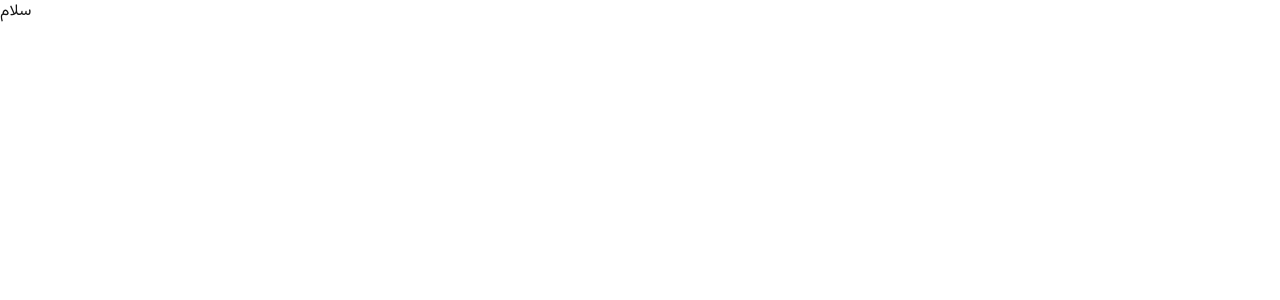
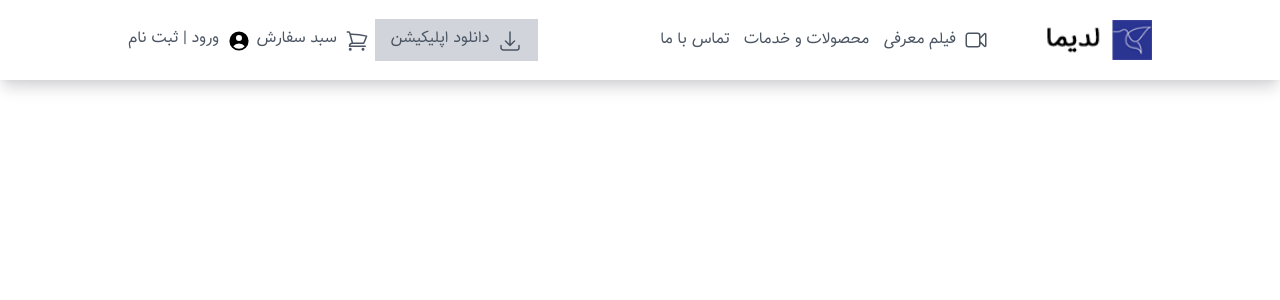
Before and after one commit to Ali-Primer/color-selector, a Next.js app: page / in a window 1280 px wide. Shown: the top 300 px of the page. Built offline with nearby package versions, Linux system fonts and the light colour scheme.

Commit message:
header done

```diff
--- /dev/null
+++ b/app/components/global/HeaderDesktop.tsx
@@ -0,0 +1,98 @@
+import Image from "next/image";
+
+export function HeaderDesktop() {
+  return (
+    <>
+      <div className="hidden w-full h-20 shadow-zinc-300 shadow-lg lg:flex justify-center">
+        <div className="w-4/5 flex justify-between h-full">
+          {/* right header */}
+          <div className="h-full items-center flex w-[48%] justify-between">
+            <div className="flex items-center h-full">
+              <Image
+                className="flex items-center"
+                alt="logo"
+                src="/logo/logobig.png"
+                width={120}
+                height={100}
+              />
+            </div>
+            <div className="flex w-8/12 justify-between text-gray-600">
+              <div className="flex gap-x-2">
+                <svg
+                  xmlns="http://www.w3.org/2000/svg"
+                  fill="none"
+                  viewBox="0 0 24 24"
+                  strokeWidth={1.5}
+                  stroke="currentColor"
+                  className="size-6"
+                >
+                  <path
+                    strokeLinecap="round"
+                    strokeLinejoin="round"
+                    d="m15.75 10.5 4.72-4.72a.75.75 0 0 1 1.28.53v11.38a.75.75 0 0 1-1.28.53l-4.72-4.72M4.5 18.75h9a2.25 2.25 0 0 0 2.25-2.25v-9a2.25 2.25 0 0 0-2.25-2.25h-9A2.25 2.25 0 0 0 2.25 7.5v9a2.25 2.25 0 0 0 2.25 2.25Z"
+                  />
+                </svg>
+                فیلم معرفی
+              </div>
+              <div>محصولات و خدمات</div>
+              <div>تماس با ما</div>
+            </div>
+          </div>
+
+          {/* left header */}
+          <div className="flex items-center justify-between w-2/5 text-gray-600">
+            <button className="flex gap-x-2 bg-gray-300 py-2 px-4">
+              <svg
+                xmlns="http://www.w3.org/2000/svg"
+                fill="none"
+                viewBox="0 0 24 24"
+                strokeWidth={1.5}
+                stroke="currentColor"
+                className="size-6 mt-[2px]"
+              >
+                <path
+                  strokeLinecap="round"
+                  strokeLinejoin="round"
+                  d="M3 16.5v2.25A2.25 2.25 0 0 0 5.25 21h13.5A2.25 2.25 0 0 0 21 18.75V16.5M16.5 12 12 16.5m0 0L7.5 12m4.5 4.5V3"
+                />
+              </svg>
+              دانلود اپلیکیشن
+            </button>
+            <div className="flex gap-x-2">
+              <svg
+                xmlns="http://www.w3.org/2000/svg"
+                fill="none"
+                viewBox="0 0 24 24"
+                strokeWidth={1.5}
+                stroke="currentColor"
+                className="size-6 mt-[2px]"
+              >
+                <path
+                  strokeLinecap="round"
+                  strokeLinejoin="round"
+                  d="M2.25 3h1.386c.51 0 .955.343 1.087.835l.383 1.437M7.5 14.25a3 3 0 0 0-3 3h15.75m-12.75-3h11.218c1.121-2.3 2.1-4.684 2.924-7.138a60.114 60.114 0 0 0-16.536-1.84M7.5 14.25 5.106 5.272M6 20.25a.75.75 0 1 1-1.5 0 .75.75 0 0 1 1.5 0Zm12.75 0a.75.75 0 1 1-1.5 0 .75.75 0 0 1 1.5 0Z"
+                />
+              </svg>
+              سبد سفارش
+            </div>
+            <div className="flex gap-x-2">
+              <svg
+                xmlns="http://www.w3.org/2000/svg"
+                viewBox="0 0 20 20"
+                fill="black"
+                className="size-6 mt-[2px]"
+              >
+                <path
+                  fillRule="evenodd"
+                  d="M18 10a8 8 0 1 1-16 0 8 8 0 0 1 16 0Zm-5.5-2.5a2.5 2.5 0 1 1-5 0 2.5 2.5 0 0 1 5 0ZM10 12a5.99 5.99 0 0 0-4.793 2.39A6.483 6.483 0 0 0 10 16.5a6.483 6.483 0 0 0 4.793-2.11A5.99 5.99 0 0 0 10 12Z"
+                  clipRule="evenodd"
+                />
+              </svg>
+              ورود | ثبت نام
+            </div>
+          </div>
+        </div>
+      </div>
+    </>
+  );
+}
--- a/app/layout.tsx
+++ b/app/layout.tsx
@@ -21,7 +21,7 @@ export default function RootLayout({
 }>) {
   return (
     <html lang="fa">
-      <body className={`${Tanha.className} ${Tanha2.className}`}>{children}</body>
+      <body style={{direction: "rtl"}} className={`${Tanha.className} ${Tanha2.className}`}>{children}</body>
     </html>
   );
 }
--- a/app/page.tsx
+++ b/app/page.tsx
@@ -1,10 +1,11 @@
 "use client";
+import { HeaderDesktop } from "./components/global/HeaderDesktop";
 import "./globals.css";
 
 export default function Home() {
   return (
     <>
-      سلام
+      <HeaderDesktop/>
     </>
   );
 }
```
Also changed, not shown: app/components/global/Footer.tsx (added), public/logo/logobig.png (added).
